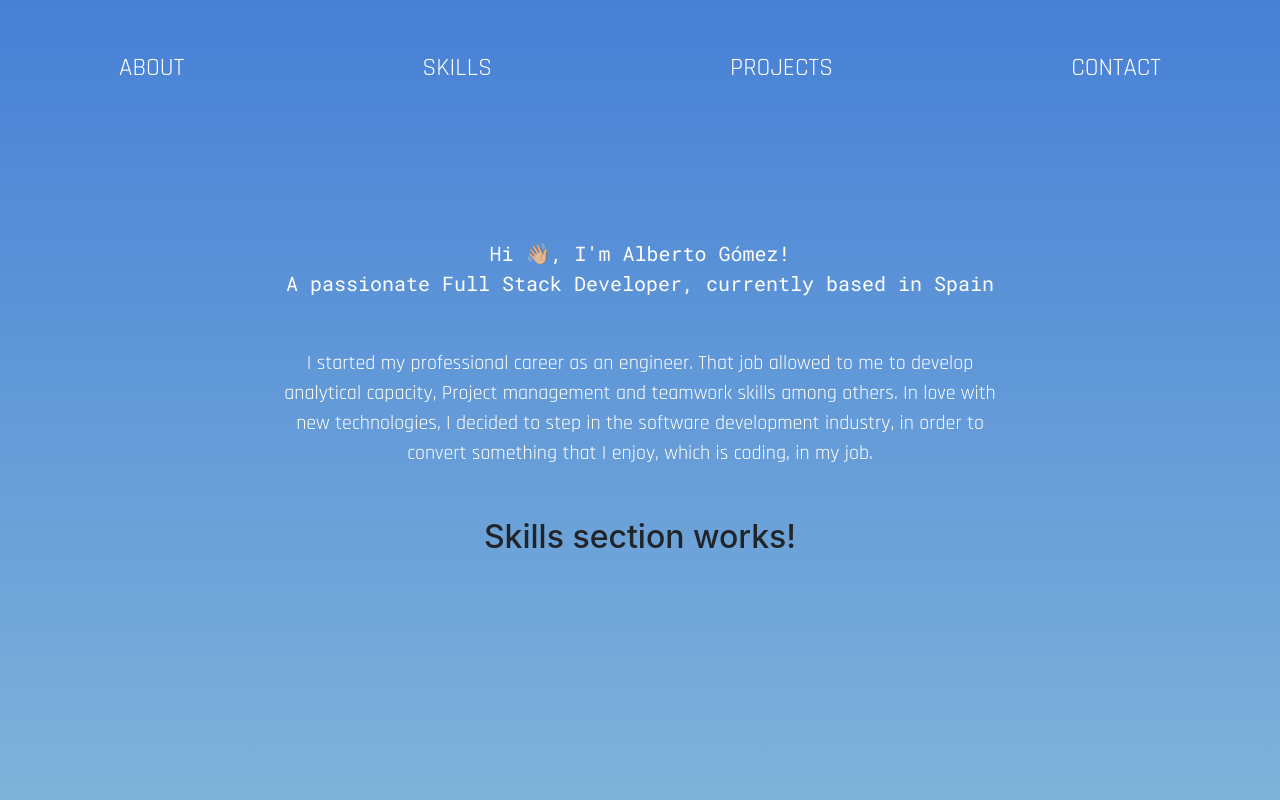
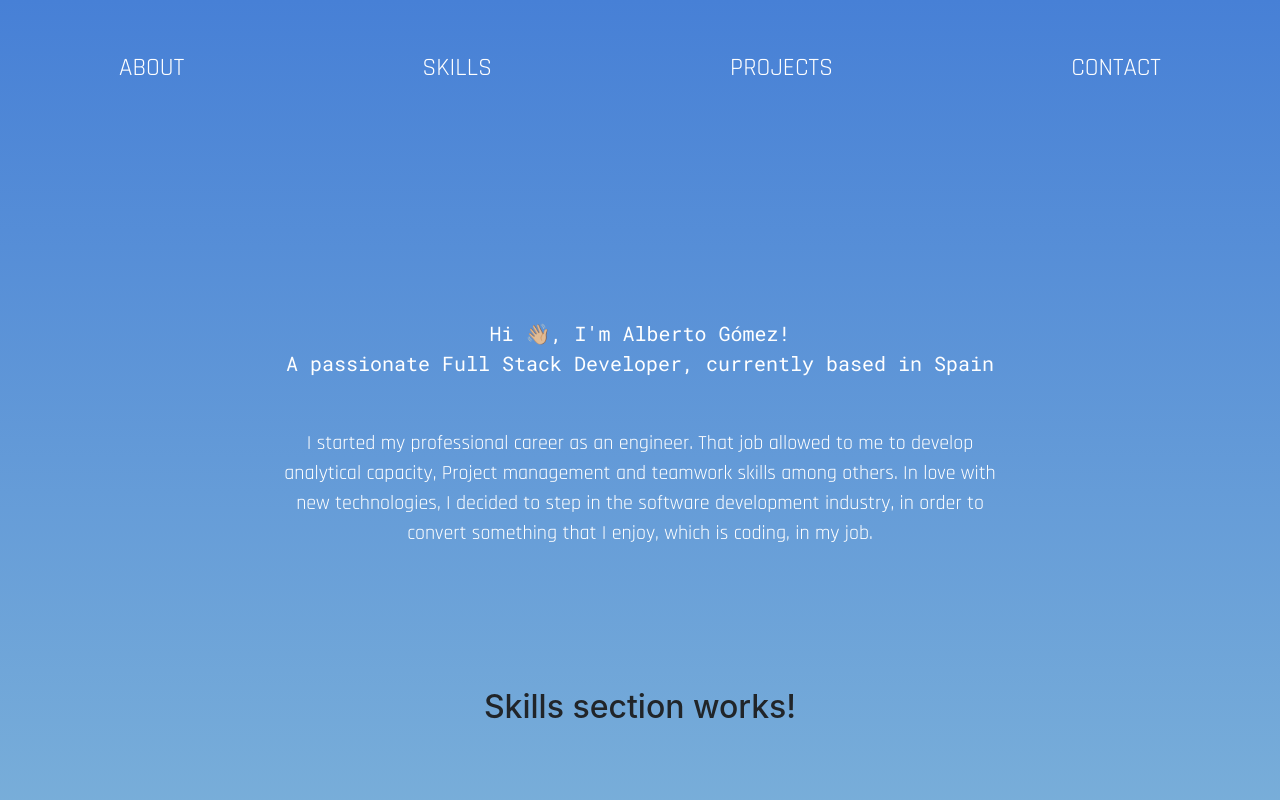
Before and after one commit to algmebe1/portfolio, a React (Create React App) app: page / in a window 1280 px wide. Shown: the top 800 px of the page. Built offline with nearby package versions, Linux system fonts and the light colour scheme.

Commit message:
about-container bottom margin updated to 90px

```diff
--- a/src/components/About/About.css
+++ b/src/components/About/About.css
@@ -4,7 +4,7 @@
     flex-direction: column;
     align-items: center;
     justify-content: center;
-    margin: 100px 20px 0;
+    margin: 180px 20px 90px;
 }
 
 .about-title > p{
```
